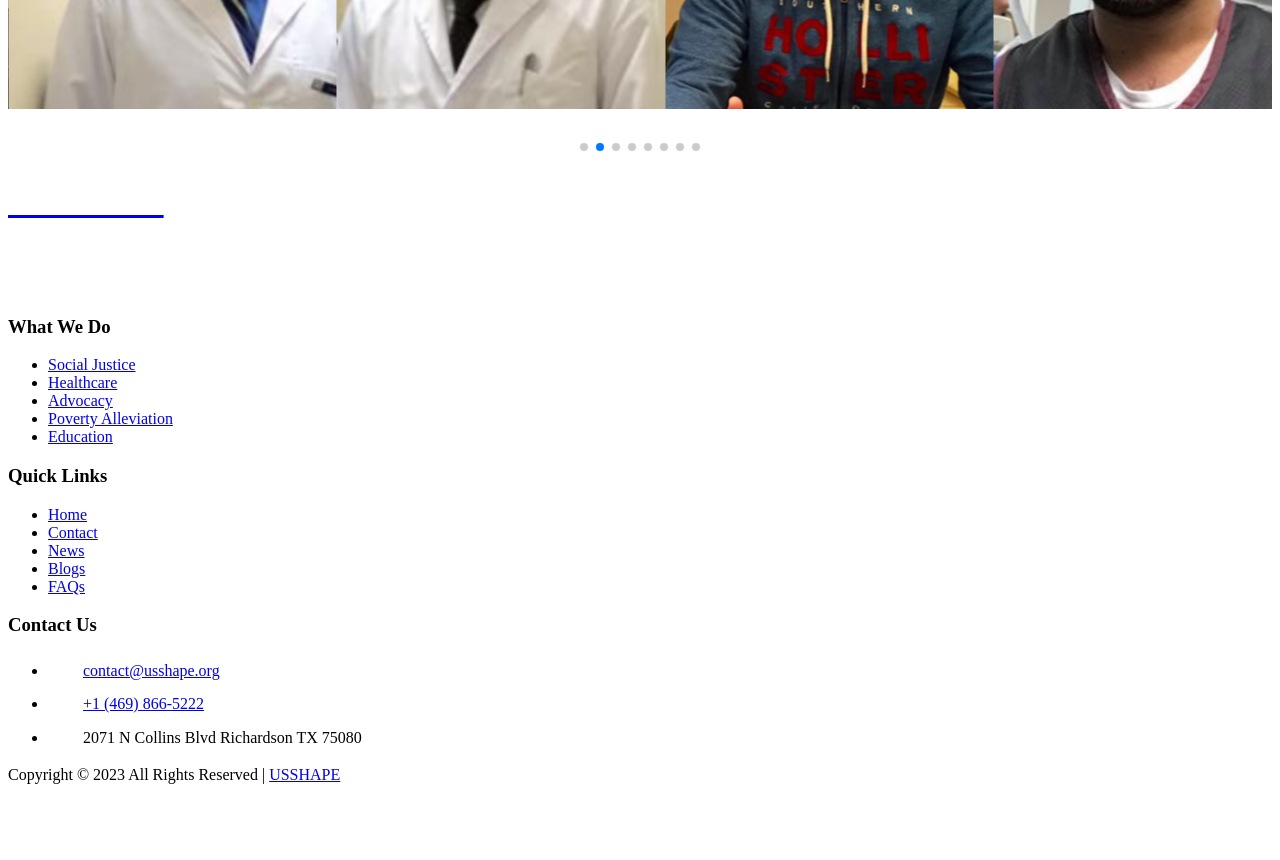
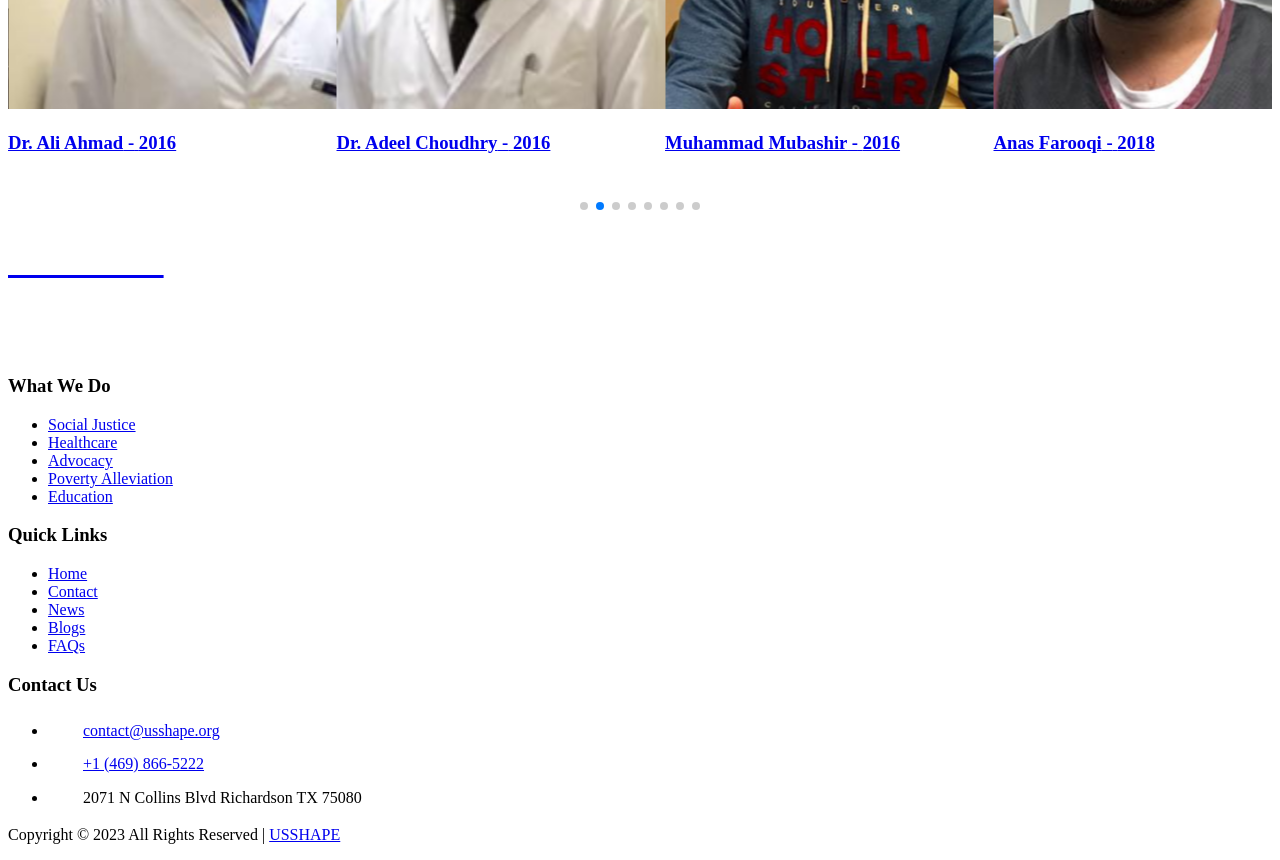
Before and after one commit to capitalhealthcaree/usshape, a Next.js app: page / in a window 1280 px wide. Shown: the part 5340-6200 px from the top of the page. Before the commit the page ends 6140 px from the top, so only its background shows below. Built offline with nearby package versions, Linux system fonts and the light colour scheme.

Commit message:
slider text added

```diff
--- a/components/HomeOne/Alumnis.js
+++ b/components/HomeOne/Alumnis.js
@@ -3,6 +3,7 @@ import { Swiper, SwiperSlide } from "swiper/react";
 import { Autoplay, Pagination, Navigation } from "swiper";
 import "swiper/css";
 import "swiper/css/pagination";
+import Link from "next/link";
 
 const alumniSuccessStoriesData = [
   {
@@ -206,6 +207,22 @@ const AlumniSlider = () => {
           {alumniSuccessStoriesData.map((item, index) => (
             <SwiperSlide key={index}>
               <img src={item.image} alt={item.name} />
+              <div className="doctors-area doctors-area-two">
+                <div className="container">
+                  <div className="row justify-content-center">
+                    <div className="doctor-item">
+                      <div className="doctor-bottom">
+                        <h3>
+                          <Link href="/usshape-alumni">
+                            {item.name} -{" "}
+                            {item.date && new Date(item.date).getFullYear()}
+                          </Link>
+                        </h3>
+                      </div>
+                    </div>
+                  </div>
+                </div>
+              </div>
             </SwiperSlide>
           ))}
         </Swiper>
```
